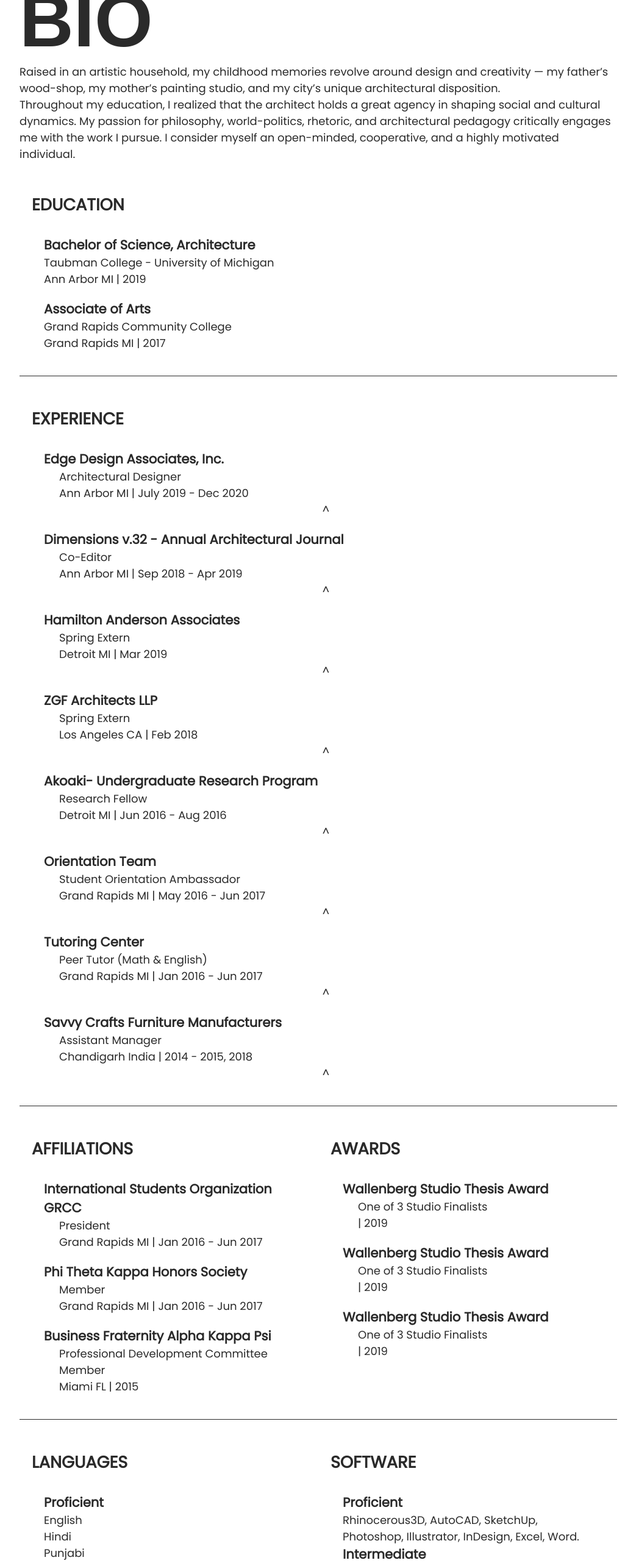
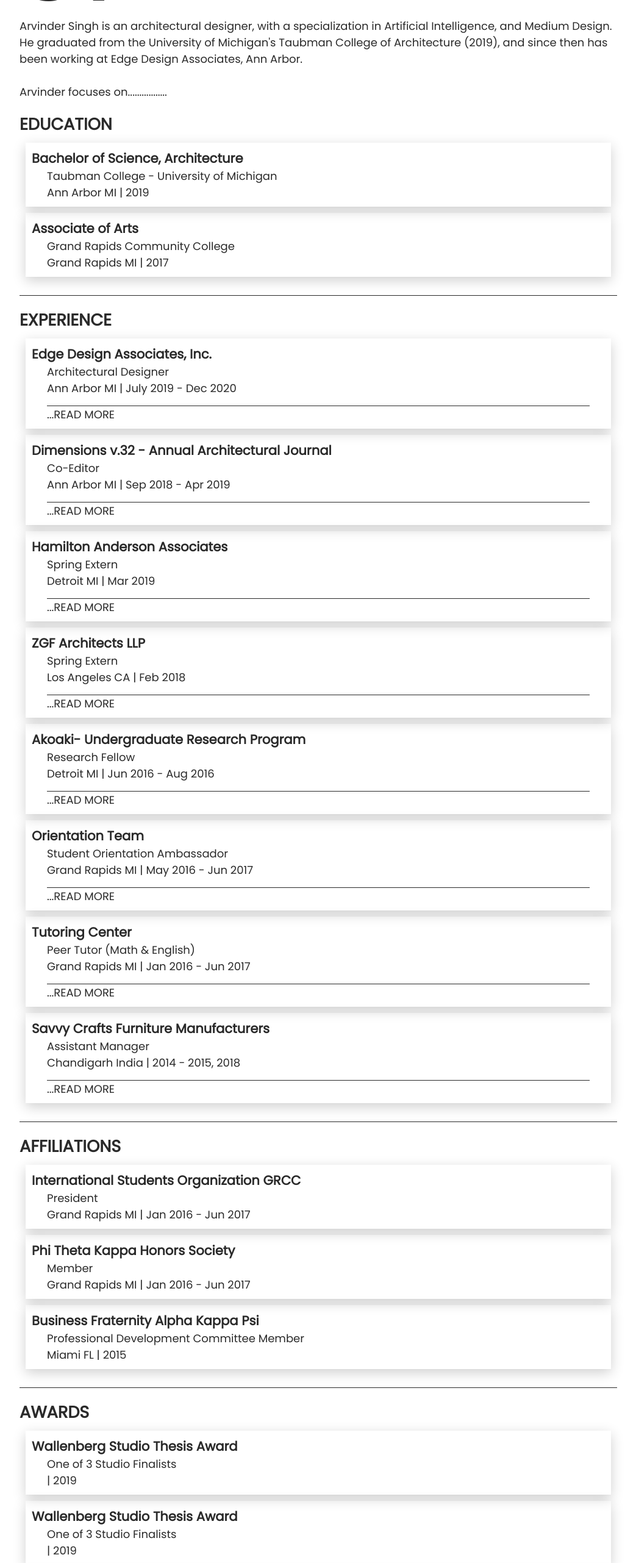
Before and after one commit to sardarchitect/portfolio, a React (Create React App) app: page /cv in a window 1280 px wide. Shown: the part 234-2797 px from the top of the page at 61% size, without its empty margins (118-1161 px from the left). Built offline with nearby package versions, Linux system fonts and the light colour scheme; a web font is replaced by a local one.

Commit message:
Updated CV, Added Blog Page

```diff
--- a/src/App.js
+++ b/src/App.js
@@ -10,6 +10,7 @@
 import { Work } from "./components/pages/Work/Work";
 import { WorkPage } from "./components/pages/Work/WorkPage";
 import { Resume } from "./components/pages/Resume/Resume";
+import { Blog } from "./components/pages/Blog/Blog";
 
 function App() {
   return (
@@ -20,6 +21,7 @@
         <Route exact path="/" children={Home} />
         <Route exact path="/projects/:id" children={<WorkPage />} />
         <Route exact path="/cv" children={<Resume />} />
+        <Route exact path="/blog" children={<Blog />} />
       </Switch>
       <Footer />
     </div>
--- a/src/components/global/Nav.js
+++ b/src/components/global/Nav.js
@@ -11,6 +11,7 @@
       <nav>
         <a href="/">HOME</a>
         <a href="#cv">CV</a>
+        <a href="/blog">BLOG</a>
         <a href="#contact">CONTACT</a>
       </nav>
     );
@@ -21,16 +22,29 @@
       <nav>
         <a href="/">HOME</a>
         <a href="#work">SELECTED WORK</a>
+        <a href="/blog">BLOG</a>
         <a href="#contact">CONTACT</a>
       </nav>
     );
   }
 
+  if (location.pathname.includes("blog")) {
+    return (
+      <nav>
+        <a href="/">HOME</a>
+        <a href="/#work">SELECTED WORK</a>
+        <a href="/cv">CV</a>
+        <a href="#contact">CONTACT</a>
+      </nav>
+    );
+  }
+
+
   return (
     <nav>
-      <a href="#about">ABOUT</a>
       <a href="#work">WORK</a>
       <a href="/cv">CV</a>
+      <a href="/blog">BLOG</a>
       <a href="#contact">CONTACT</a>
     </nav>
   );
--- /dev/null
+++ b/src/components/pages/Blog/Blog.js
@@ -0,0 +1,15 @@
+import React from 'react'
+import '../../../stylesheets/_blog.scss'
+
+export const Blog = () => {
+    return(
+        <div class='blog' id='blog'>
+            <h1> Blog </h1>
+
+            Todo:
+                1. Categories: Archietcture, Machine Learning, World Issues
+                2. Recent Entries
+                3. Archive
+        </div>
+    )
+}
--- a/src/components/pages/Resume/Resume.js
+++ b/src/components/pages/Resume/Resume.js
@@ -1,39 +1,35 @@
 import React from "react";
 import "../../../stylesheets/_resume.scss";
+
 import { ResumeItem } from "./ResumeItem";
-import { experienceList, affilationsList, awardsList } from "./ResumeList";
+import { educationList, experienceList, affiliationsList, awardsList, skillsList } from "./ResumeList";
 
 export const Resume = () => {
   return (
     <div className="resume" id="cv">
-      <h1>BIO</h1>
+      <h1>CV</h1>
       <p>
-        Raised in an artistic household, my childhood memories revolve around
-        design and creativity — my father’s wood-shop, my mother’s painting
-        studio, and my city’s unique architectural disposition.
-      </p>
-      <p>
-        Throughout my education, I realized that the architect holds a great
-        agency in shaping social and cultural dynamics. My passion for
-        philosophy, world-politics, rhetoric, and architectural pedagogy
-        critically engages me with the work I pursue. I consider myself an
-        open-minded, cooperative, and a highly motivated individual.
+        Arvinder Singh is an architectural designer, with a specialization in Artificial Intelligence, and Medium Design.
+        He graduated from the University of Michigan's Taubman College of Architecture (2019), and since then has been working
+        at Edge Design Associates, Ann Arbor.
+        <br/><br/>
+        Arvinder focuses on.................
       </p>
 
       <div className="resume__section">
         <h2> EDUCATION </h2>
 
-        <div className="resume__item">
-          <h3>Bachelor of Science, Architecture</h3>
-          <p>Taubman College - University of Michigan</p>
-          <p>Ann Arbor MI | 2019</p>
-        </div>
+        {educationList.map((item) => {
+          return (
+            <ResumeItem
+              title={item.title}
+              role={item.role}
+              location={item.location}
+              date={item.date}
+            />
+          );
+        })}
 
-        <div className="resume__item">
-          <h3>Associate of Arts</h3>
-          <p>Grand Rapids Community College</p>
-          <p>Grand Rapids MI | 2017</p>
-        </div>
       </div>
 
       <div className="resume__section">
@@ -54,8 +50,9 @@
 
       <div className="resume__section__grid">
         <div className="resume__section">
+
           <h2> AFFILIATIONS </h2>
-          {affilationsList.map((item) => {
+          {affiliationsList.map((item) => {
             return (
               <ResumeItem
                 title={item.title}
@@ -81,36 +78,22 @@
         </div>
       </div>
 
-      <div className="resume__section__grid">
         <div className="resume__section">
-          <h2> LANGUAGES </h2>
-          <div className="resume__item">
-            <h3>Proficient </h3>
-            <p> English</p>
-            <p> Hindi</p>
-            <p> Punjabi</p>
-          </div>
-          <div className="resume__item">
-            <h3>Elementary </h3>
-            <p> French</p>
-          </div>
-        </div>
+          <h2> TOOLSET </h2>
+          <div className="resume__section__grid">
 
-        <div className="resume__section">
-          <h2> SOFTWARE </h2>
-          <div className="resume__item">
-            <h3>Proficient</h3>
-            <p>
-              Rhinocerous3D, AutoCAD, SketchUp, Photoshop, Illustrator,
-              InDesign, Excel, Word.
-            </p>
 
-            <h3>Intermediate</h3>
-            <p>Revit, Unreal Engine 4, After Effects, Premiere, ArcGIS Pro. </p>
+          {skillsList.map((item) => {
+            return (
+              <ResumeItem
+                title={item.title}
+                role={item.role}
+                location={item.location}
+                date={item.date}
+              />
+            );
+          })}
 
-            <h3>Starting-out</h3>
-            <p>Grasshopper, C++, HTML, CSS</p>
-          </div>
         </div>
       </div>
     </div>
--- a/src/components/pages/Resume/ResumeItem.js
+++ b/src/components/pages/Resume/ResumeItem.js
@@ -1,24 +1,35 @@
 import React, { useState } from "react";
 
 export const ResumeItem = ({ title, role, location, date, description }) => {
-
   const [descriptionToggle, setDescriptionToggle] = useState(false);
 
   return (
-    <div className="resume__item">
+    <div
+      className="resume__item"
+      onClick={() => setDescriptionToggle(!descriptionToggle)}
+    >
       <h3>{title}</h3>
       <div className="resume__item__inner">
-      <p>{role}</p>
-      <p>
-        {location} | {date}
-      </p>
-      <ul className={descriptionToggle ? "resume__description__list resume__description__list__show" : "resume__description__list resume__description__list__hidden"}>
-        {description==null ? null : description.map(item => (<li>{item}</li>))}
-      </ul>
-      {
-        description==null ? null : (<div className="resume__description__toggle" onClick={()=> setDescriptionToggle(!descriptionToggle)}><a>^</a></div>)
-      }
-
+        <p>{role}</p>
+        <p>
+          {location} {date ? ' | '+date : null}
+        </p>
+        <ul
+          className={
+            descriptionToggle
+              ? "resume__item__description resume__item__description__show"
+              : "resume__item__description resume__item__description__hidden"
+          }
+        >
+          {description == null
+            ? null
+            : description.map((item) => <li>{item}</li>)}
+        </ul>
+        {description == null ? null : (
+          <div className="resume__item__description__toggle">
+            <a>{descriptionToggle ? "...READ LESS" : "...READ MORE"}</a>
+          </div>
+        )}
       </div>
     </div>
   );
--- a/src/components/pages/Resume/ResumeList.js
+++ b/src/components/pages/Resume/ResumeList.js
@@ -1,3 +1,17 @@
+export const educationList = [
+  {
+    title: "Bachelor of Science, Architecture",
+    role: "Taubman College - University of Michigan",
+    location: "Ann Arbor MI",
+    date: "2019",
+  },
+  {
+    title: "Associate of Arts",
+    role: "Grand Rapids Community College",
+    location: "Grand Rapids MI",
+    date: "2017",
+  },
+]
 export const experienceList = [
   {
     title: "Edge Design Associates, Inc.",
@@ -81,7 +95,7 @@
   },
 ];
 
-export const affilationsList = [
+export const affiliationsList = [
   {
     title: "International Students Organization GRCC",
     role: "President",
@@ -120,8 +134,26 @@
   },
 ];
 
-export const technicalSkillsList = [
+export const skillsList = [
   {
+    title: "Visualization Tools",
+    role: "Adobe Photoshop, Adobe Illustrator, Adobe InDesign, Adobe Premiere, Adobe AfterEffects"
+  },
+  {
+    title: "Architectural Tools",
+    role: "Autodesk AutoCAD, Autodesk Revit, Rhino, Grasshopper, Unreal Engine 4, ArcGIS"
+  },
+  {
+    title: "Web Dev Tools",
+    role: "HTML, CSS, JavaScript, ReactJS, D3JS, NodeJS, ExpressJS, MongoDB, Mongoose"
+  },
+  {
+    title: "Machine Learning Tools",
+    role: "Python, Anaconda Environment, PyTorch, Numpy, Pandas"
+  },
+  {
+    title: "Languages",
+    role: "English, Hindi, Punjabi"
+  },
 
-  },
 ];
--- /dev/null
+++ b/src/stylesheets/_blog.scss
@@ -0,0 +1,9 @@
+@use 'utilities' as u;
+
+.blog {
+  margin-top: 75px;
+  h1 {
+    font-family: u.$headingfamily;
+    font-size: u.$headingsize;
+  }
+}
--- a/src/stylesheets/_resume.scss
+++ b/src/stylesheets/_resume.scss
@@ -1,41 +1,56 @@
 @use 'utilities' as u;
 
-.resume{
-  margin-top: 150px;
+.resume {
+  margin-top: 75px;
   h1 {
     font-family: u.$headingfamily;
-        font-size: u.$headingsize
+    font-size: u.$headingsize;
   }
-      h2{
+  h2 {
     font-size: u.$subheadingsize;
-        margin: 30px 0;
   }
-      .resume__section{
-        padding: 20px;
+  .resume__section {
+    padding: 20px 0;
     border-bottom: solid u.$primary-color 1px;
   }
-      .resume__section__grid{
+  .resume__section__grid {
     display: grid;
+    grid-template-columns: 1fr;
+  }
+
+  @media only screen and (min-width: 650px) {
+    .resume .resume__section__grid {
       grid-template-columns: 1fr 1fr;
     }
-      .resume__item{
-        margin: 20px;
+  }
+
+  .resume__item {
+    box-shadow: 0 1px 1px 0 rgba(0, 0, 0, 0.01), 0 6px 20px 0 rgba(0, 0, 0, 0.19);
+    margin: 10px;
+    padding: 10px;
     position: relative;
-        .resume__item__inner{
-          margin-left: 25px;
+    .resume__item__inner {
+      margin: 0 25px;
     }
-        .resume__description__toggle{
-          text-align: center;
+    .resume__item__description__toggle {
+      border-top: solid 1px u.$primary-color;
+      margin-top: 15px;
     }
-        .resume__description__list{
+    .resume__item__description {
       transition: 0.5s max-height;
       overflow: hidden;
+      padding: 0 25px;
+      li {
+        list-style: circle;
       }
-        .resume__description__list__show{
+    }
+    .resume__item__description__show {
       max-height: 300px;
     }
-        .resume__description__list__hidden{
+    .resume__item__description__hidden {
       max-height: 0;
     }
   }
+  .resume__item:hover {
   }
+}
```
Also changed, not shown: 1 other file (tests, documents, lock files or other folders). Lines whose indentation alone changed are shown as unchanged.
